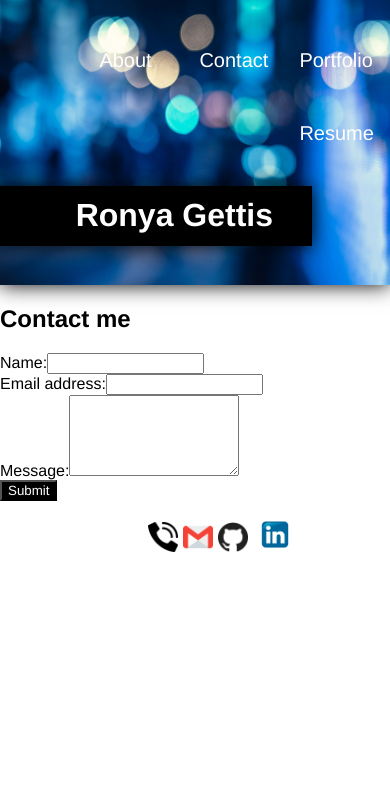
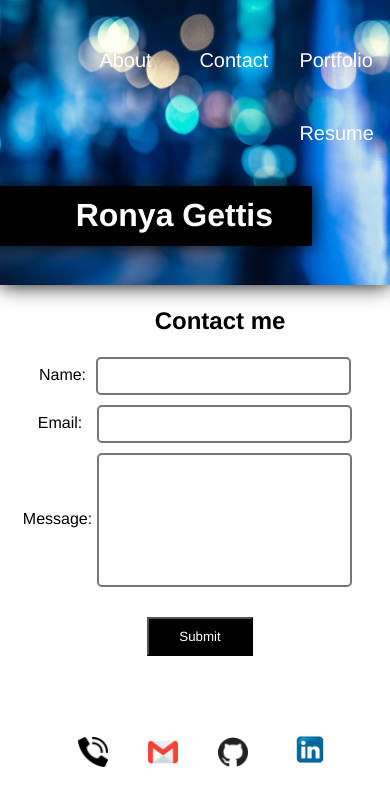
Before and after one commit to klmirg/ronya-react-portfolio, a React (Create React App) app: page /contact in a window 390 px wide. Shown: the top 806 px of the page. Built offline with nearby package versions, Linux system fonts and the light colour scheme.

Commit message:
adjusting for smaller screens

```diff
--- a/src/components/About/About.css
+++ b/src/components/About/About.css
@@ -1,10 +1,16 @@
 .myImage {
-  max-width: 25%;
-  max-height: 50%;
-  position: relative;
-  float: right;
+  max-width: 200px;
+  min-width: 200px;
+  max-height: 500px;
+  min-height: 50px;
+  float: left;
+  /* position: relative; */
   border-radius: 10px;
   box-shadow: 0 0 50px rgba(0, 0, 0, 1);
+}
+
+.container {
+  float: left;
 }
 
 #about {
@@ -17,8 +23,39 @@
 
 .about {
   display: flex;
+  margin-bottom: 75px;
 }
 
 .about p {
   font-size: 20px;
 }
+
+@media screen and (max-width: 575px) {
+  .myImage {
+    max-height: 300px;
+    min-width: 200px;
+    float: left;
+    shape-outside: square(50%);
+  }
+
+  .about p {
+    font-size: 13px;
+    overflow: visible;
+
+  }
+
+  .container {
+    float: left;
+  }
+  /* .about {
+    display: ;
+  } */
+  #about {
+    line-height: 1rem;
+
+  }
+
+  .about {
+    margin-bottom: 20px;
+  }
+}
--- a/src/components/About/index.js
+++ b/src/components/About/index.js
@@ -4,7 +4,9 @@ import "../About/About.css";
 function About() {
   return (
     <section className='about'>
-      <img className="myImage" src={require(`../../assets/images/ImageOfRonya.jpg`)} alt="Ronya Gettis by a body of water" />
+      <div className="container">
+        <img className="myImage" src={require(`../../assets/images/ImageOfRonya.jpg`)} alt="Ronya Gettis by a body of water" />
+      </div>
       <p id="about"><br></br>Hi! My name is Ronya Gettis, I am a recent graduate of the University of Minnesota Coding Bootcamp where I earned
       a certificate of completion. I am aspiring to become a full stack web developer. I find programming languages and what they can
       accomplish to be absolutely fascinating. <br></br><br></br>I come from a background in customer service, with 15 years of experience working in restaurants,
--- a/src/components/Footer/Footer.css
+++ b/src/components/Footer/Footer.css
@@ -20,3 +20,10 @@
   /* float:inline-end; */
   /* padding-top: 50%; */
 }
+
+@media screen and (max-width: 575px) {
+  .footer ul li {
+    margin-left: 0px;
+    margin-right: 35px;
+  }
+}
--- a/src/pages/Contact/Contact.css
+++ b/src/pages/Contact/Contact.css
@@ -2,3 +2,64 @@ button {
   background-color: black;
   color: white;
 }
+
+.contact-form button {
+  margin-left: 60px;
+  padding: 10px 30px;
+  margin-top: 30px;
+  margin-bottom: 60px;
+}
+
+button:hover {
+  cursor: inherit;
+  background-color: slategray;
+}
+
+.contact-form {
+  text-align: center;
+  align-items: center;
+  line-height: 2rem;
+}
+
+input {
+  border-radius: 5px;
+  border-style: solid;
+  max-width: 100%;
+  padding-right: 100px;
+}
+
+.contact-form h2 {
+  margin-left: 50px;
+}
+
+/* .email label {
+ padding-right: 50px;
+} */
+.name input {
+  line-height: 2rem;
+  margin-left: 10px;
+  margin-bottom: 10px;
+}
+.email input {
+  margin-right: -4px;
+  line-height: 2rem;
+  margin-left: 8px;
+  margin-bottom: 10px;
+}
+
+.message input {
+  line-height: 8rem;
+  margin-right: 15px;
+  margin-left: 5px;
+}
+
+@media screen and (max-width: 575px) {
+  .email input {
+    margin-left: 15px;
+    margin-right: 0px;
+  }
+
+  .contact-form button {
+    margin-right: 50px;
+  }
+}
--- a/src/pages/Contact/index.js
+++ b/src/pages/Contact/index.js
@@ -35,27 +35,27 @@ function ContactForm () {
     console.log(formState);
   }
   return (
-    <section>
+    <section className="contact-form">
       <h2>Contact me</h2>
       <form id="contact-form" onSubmit={handleSubmit}>
-        <div>
-          <label htmlFor="name">Name:</label>
+        <div className='name'>
+          <label htmlFor="name" className='name'>Name:</label>
           <input type="text" defaultValue={name} onBlur={handleChange} name="name" />
         </div>
-        <div>
-          <label htmlFor="email">Email address:</label>
+        <div className='email'>
+          <label htmlFor="email" className="email">Email:</label>
           <input type="email" defaultValue={email} onBlur={handleChange} name="email"  />
         </div>
-        <div>
-          <label htmlFor="message">Message:</label>
-          <textarea name="message" defaultValue={message} onBlur={handleChange} rows="5"/>
+        <div className="message">
+          <label htmlFor="message" className="message">Message:</label>
+          <input type="text" defaultValue={message} onBlur={handleChange}/>
         </div>
         {errorMessage && (
           <div>
             <p className="error-text">{errorMessage}</p>
           </div>
         )}
-        <button type="submit">Submit</button>
+        <button type="submit" className='contact'>Submit</button>
       </form>
     </section>
   );
--- a/src/pages/Portfolio/Projects.css
+++ b/src/pages/Portfolio/Projects.css
@@ -63,6 +63,17 @@
   text-decoration:underline;
   font-size: 30px;
 }
+
+@media screen and (max-width: 575px) {
+  .img-wrapper img {
+    max-width: 200px;
+  }
+
+  .img-wrapper {
+    margin-left: 60px;
+    margin-bottom: 10px;
+  }
+}
 /* .projects img {
   max-width: 35%;
   border: 2px solid black;
--- a/src/pages/Resume/Resume.css
+++ b/src/pages/Resume/Resume.css
@@ -13,9 +13,21 @@
 
 .resume {
   text-align: center;
+  margin-bottom: 50px;
 }
 
 .resume h4 {
   margin-left: 3%;
   font-size: 24px;
 }
+
+.resume button:hover {
+  background-color: gray;
+  cursor: inherit;
+}
+
+@media screen and (max-width: 575px) {
+  .skills li {
+    margin-right: 30px;
+  }
+}
```
